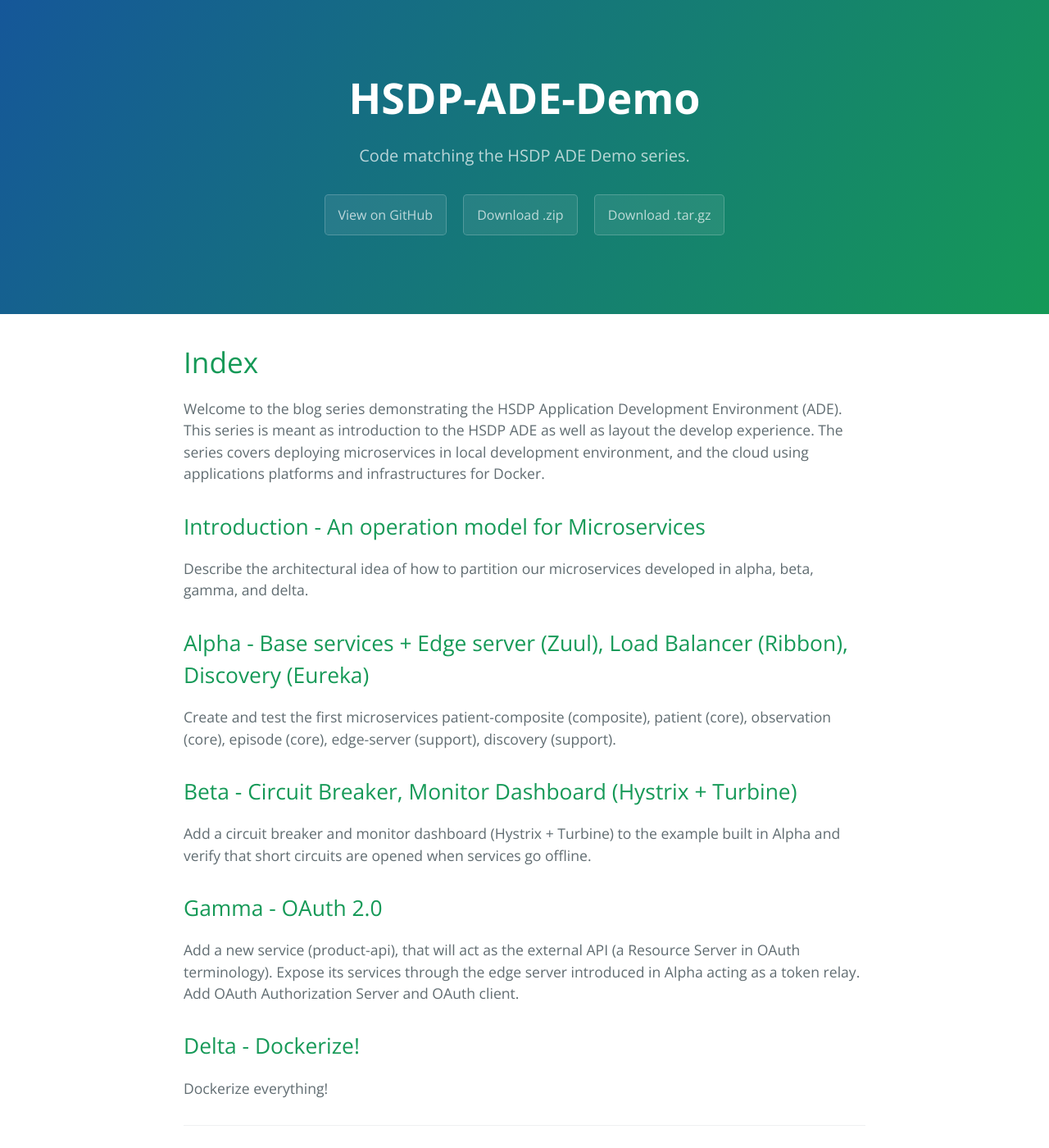
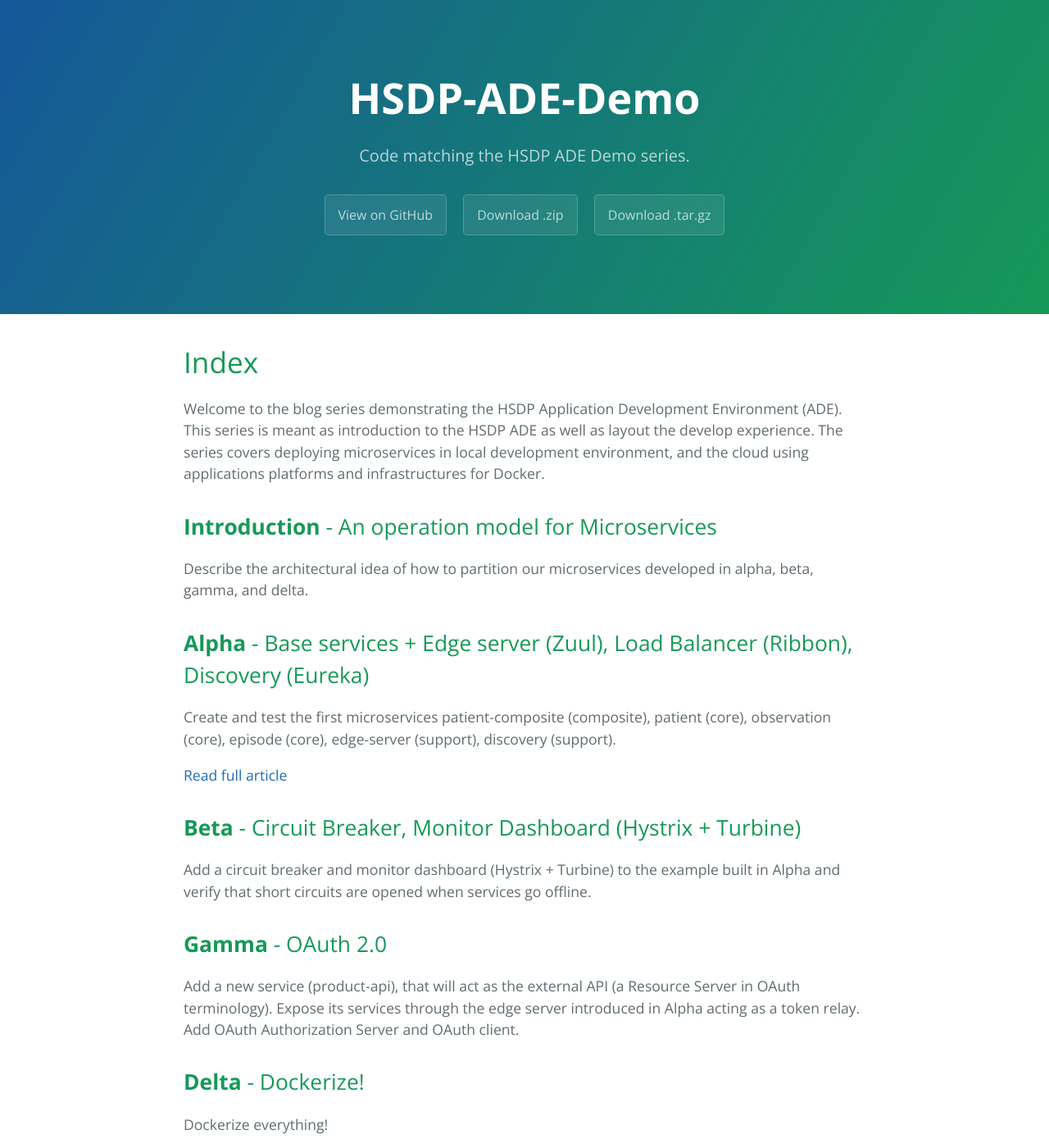
Before and after one commit to bastijnv/hsdp-ade-demo, a Jekyll site: the page built from index.md, in a window 1280 px wide and 1400 px high. Shown: the whole window at 82% size. Built offline with Jekyll 4.4.1, drawn with Linux system fonts in a browser that asks for light colours.

Commit message:
Styling and link to alpha.

```diff
--- a/index.md
+++ b/index.md
@@ -6,17 +6,19 @@
 Welcome to the blog series demonstrating the HSDP Application Development Environment (ADE). This series is meant as introduction to the HSDP ADE as well as layout the develop experience. The series covers deploying microservices in local development environment, and the cloud using applications platforms and infrastructures for Docker.
 
 
-## Introduction - An operation model for Microservices
+## **Introduction** - An operation model for Microservices
 Describe the architectural idea of how to partition our microservices developed in alpha, beta, gamma, and delta.
 
-## Alpha - Base services + Edge server (Zuul), Load Balancer (Ribbon), Discovery (Eureka)
+## **Alpha** - Base services + Edge server (Zuul), Load Balancer (Ribbon), Discovery (Eureka)
 Create and test the first microservices patient-composite (composite), patient (core), observation (core), episode (core), edge-server (support), discovery (support).
 
-## Beta - Circuit Breaker, Monitor Dashboard (Hystrix + Turbine)
+[Read full article](articles/alpha)
+
+## **Beta** - Circuit Breaker, Monitor Dashboard (Hystrix + Turbine)
 Add a circuit breaker and monitor dashboard (Hystrix + Turbine) to the example built in Alpha and verify that short circuits are opened when services go offline.
 
-## Gamma - OAuth 2.0
+## **Gamma** - OAuth 2.0
 Add a new service (product-api), that will act as the external API (a Resource Server in OAuth terminology). Expose its services through the edge server introduced in Alpha acting as a token relay. Add OAuth Authorization Server and OAuth client.
 
-## Delta - Dockerize!
+## **Delta** - Dockerize!
 Dockerize everything!
```
